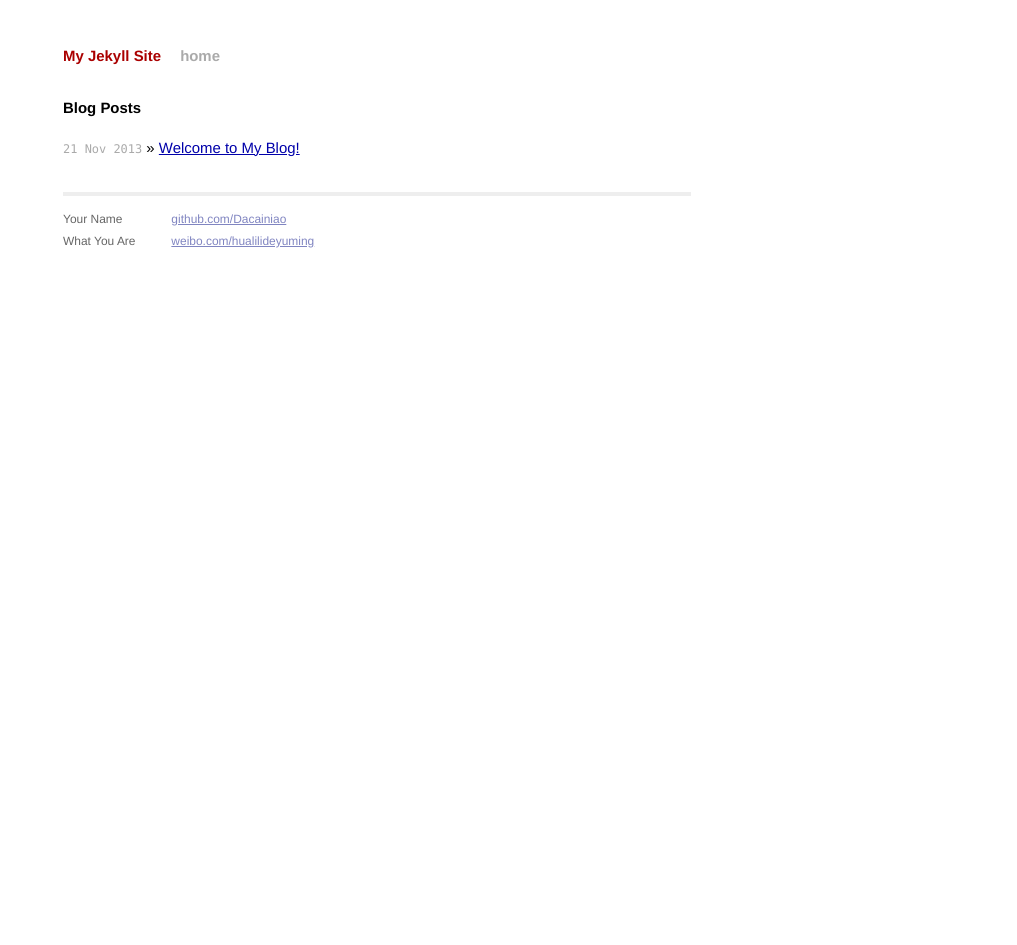
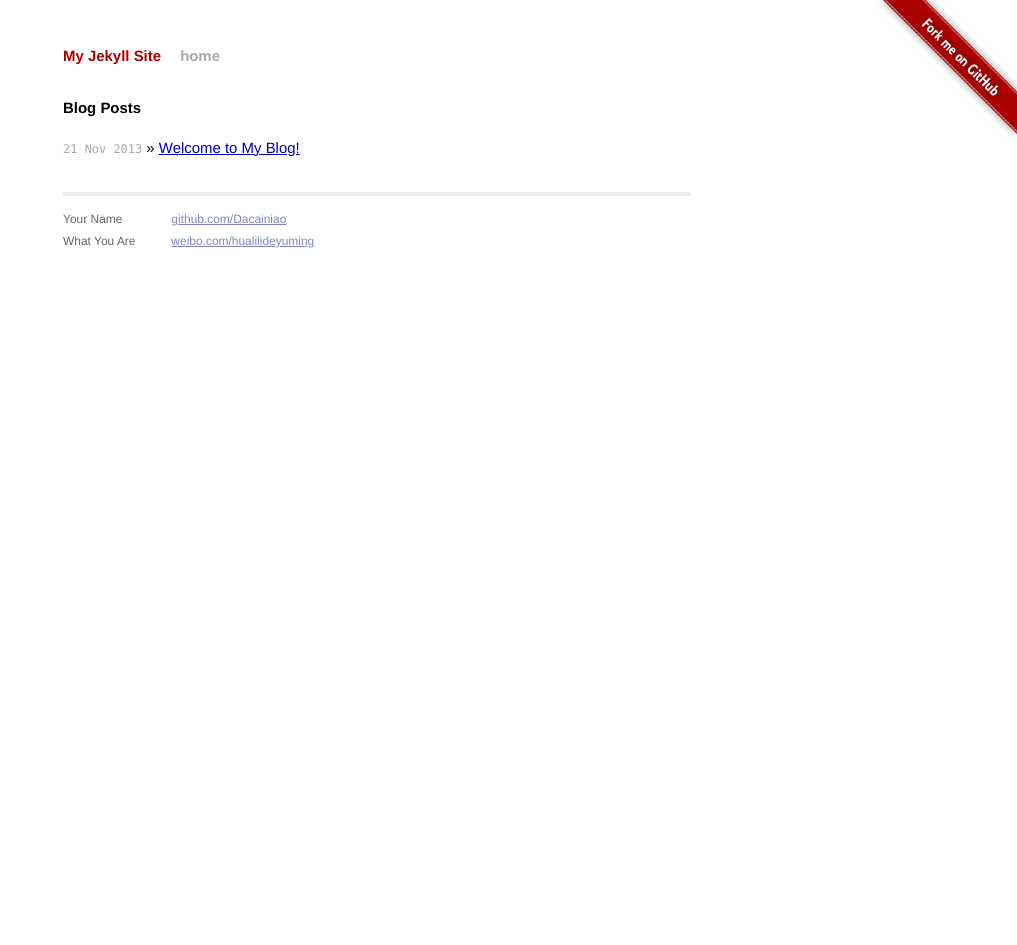
Before and after one commit to jsonchi/jsonchi.github.io, a Jekyll site: the page built from index.html, in a window 1280 px wide. Shown: the whole page, without its empty margins (263-1280 px from the left). Built offline with Jekyll 4.4.1, drawn with Linux system fonts in a browser that asks for light colours; Markdown is read by kramdown in place of the engine named in the settings.

Commit message:
add fork me on github image

```diff
--- a/_layouts/default.html
+++ b/_layouts/default.html
@@ -14,7 +14,7 @@
 
     </head>
     <body>
-
+        <a href="https://github.com/Dacainiao/Dacainiao.github.io"><img style="position: absolute; top: 0; right: 0; border: 0;" src="/images/fork_me_right_red.png" alt="Fork me on GitHub" /></a>
         <div class="site">
           <div class="header">
             <h1 class="title"><a href="/">{{ site.name }}</a></h1>
```
Also changed, not shown: README.md, images/fork_me_right_red.png (added), 1 other file.
